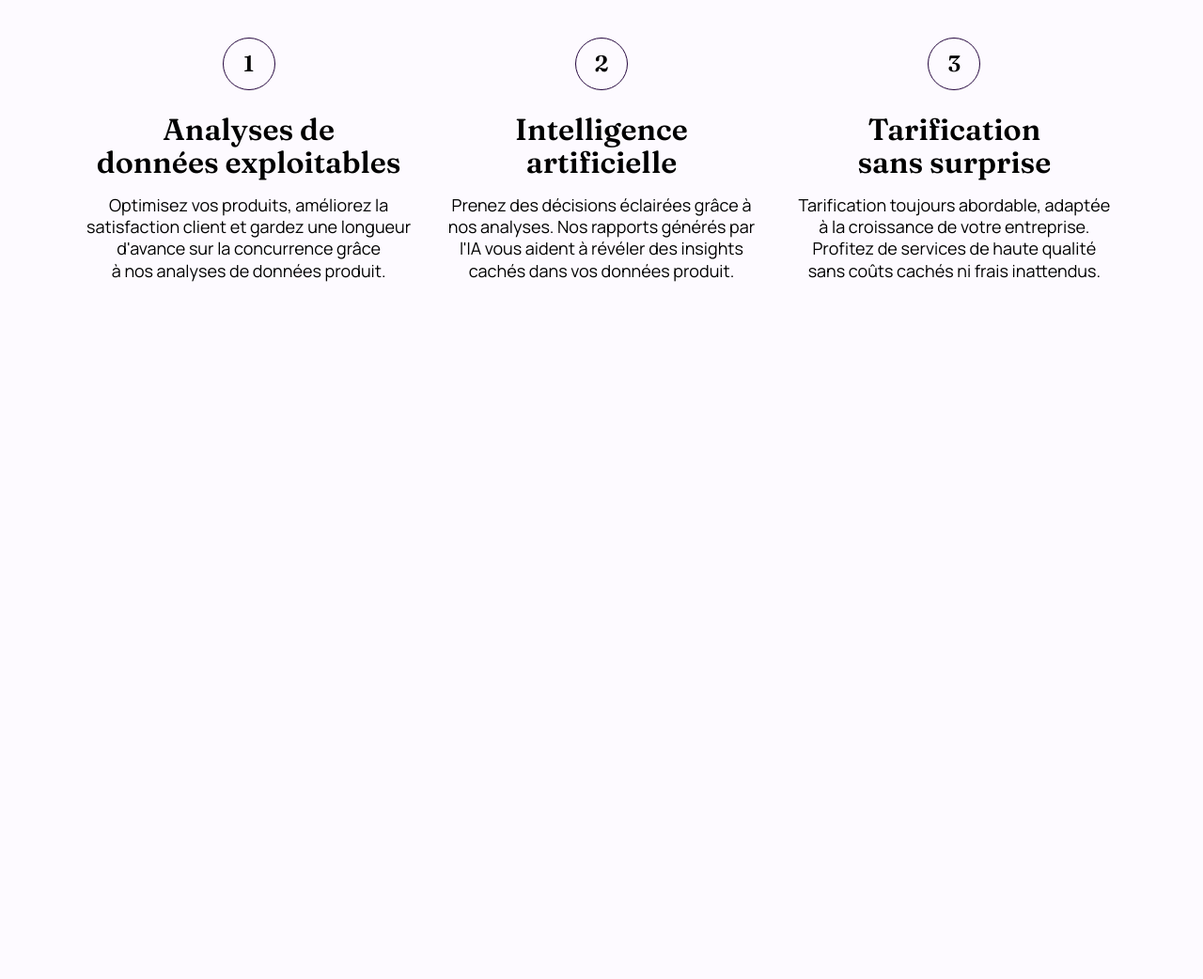
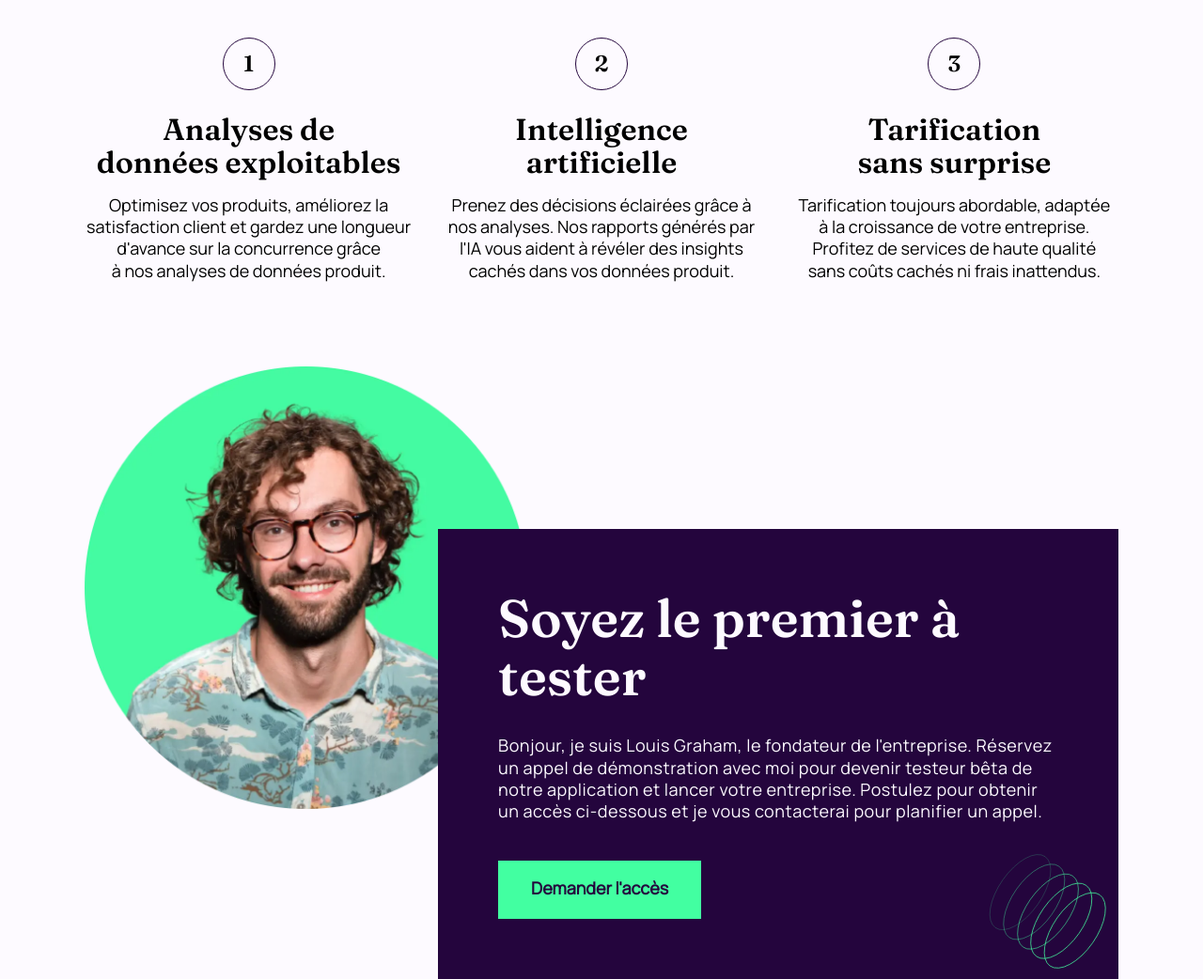
Before and after one commit to cedric-renais/workit, a website built with Vite: page index.html in a window 1280 px wide. Shown: the part 967-2009 px from the top of the page at 94% size. Before the commit the page ends 1267 px from the top, so only its background shows below. Built offline with nearby package versions, Linux system fonts and the light colour scheme.

Commit message:
🚧 CTA section HTML & SCSS 🎨

```diff
--- a/index.html
+++ b/index.html
@@ -28,6 +28,7 @@
     </header>
     <!-- Main -->
     <main class="main">
+      <!-- Hero section -->
       <section class="hero">
         <div class="hero__wrapper wrapper">
           <h1 class="hero__headline">
@@ -47,6 +48,7 @@
           />
         </div>
       </section>
+      <!-- Features section -->
       <section class="features">
         <div class="features__wrapper wrapper">
           <h2 class="features__headline sr-only">Services</h2>
@@ -81,6 +83,25 @@
           </div>
         </div>
       </section>
+      <!-- CTA section -->
+      <section class="cta">
+        <div class="cta__wrapper wrapper">
+          <img
+          class="cta__image"
+            src="./assets/images/image-founder.webp"
+            alt="Photo portrait du fondateur sur un fond vert"
+            width="477"
+            height="477"
+          />
+          <div class="cta__content">
+            <h2 class="cta__headline">Soyez le premier à tester</h2>
+            <p class="cta__description">
+              Bonjour, je suis Louis Graham, le fondateur de l'entreprise. Réservez un appel de démonstration avec moi pour devenir testeur bêta de notre application et lancer votre entreprise. Postulez pour obtenir un accès ci-dessous et je vous contacterai pour planifier un appel.
+            </p>
+            <a href="#" class="cta__button button">Demander l'accès</a>
+            <img class="cta__pattern" src="./assets/images/bg-pattern-3.svg" alt="" width="221" height="212">
+        </div>
+      </section>
     </main>
     <!-- Footer -->
     <footer class="footer"></footer>
--- /dev/null
+++ b/sass/components/_cta.scss
@@ -0,0 +1,102 @@
+@use '../util/' as u;
+
+.cta {
+  margin-block-start: clamp(
+    u.rem(64),
+    3.1594827586206895rem + 3.5862068965517238vw,
+    u.rem(90)
+  );
+
+  &__wrapper {
+    display: grid;
+    grid-template-rows: auto u.rem(50) auto;
+    grid-template-columns: 1fr;
+    justify-items: center;
+
+    @include u.breakpoint('medium') {
+      grid-template-rows: auto u.rem(130) auto;
+      grid-template-columns: auto u.rem(106) auto;
+      justify-items: start;
+    }
+
+    @include u.breakpoint('large') {
+      grid-template-rows: u.rem(173) auto u.rem(173);
+      grid-template-columns: auto u.rem(95) auto;
+    }
+  }
+
+  &__image {
+    grid-row: 1 / 3;
+    grid-column: 1 / 2;
+    inline-size: u.rem(281);
+
+    @include u.breakpoint('medium') {
+      grid-row: 1 / span 2;
+      grid-column: 1 / span 2;
+    }
+
+    @include u.breakpoint('large') {
+      grid-row: 1 / span 2;
+      inline-size: u.rem(477);
+    }
+  }
+
+  &__content {
+    position: relative;
+    grid-row: 2 / 4;
+    grid-column: 1 / 2;
+    background-color: var(--color-purple);
+    color: var(--color-white);
+    padding-inline: u.rem(32);
+    padding-block: u.rem(32);
+    text-align: center;
+
+    @include u.breakpoint('medium') {
+      grid-row: 2 / span 2;
+      grid-column: 2 / span 2;
+      text-align: left;
+    }
+
+    @include u.breakpoint('large') {
+      padding-inline: u.rem(64);
+      padding-block: u.rem(64);
+    }
+  }
+
+  &__headline {
+    margin-block-end: u.rem(24);
+
+    @include u.breakpoint('large') {
+      margin-block-end: u.rem(32);
+    }
+  }
+
+  &__description {
+    text-wrap: balance;
+    margin-block-end: u.rem(32);
+    letter-spacing: u.rem(0.5);
+
+    @include u.breakpoint('large') {
+      margin-block-end: u.rem(40);
+    }
+  }
+
+  &__button {
+    line-height: 1.5;
+  }
+
+  &__pattern {
+    position: absolute;
+    inset-block-end: 0;
+    inset-inline-end: 0;
+    inline-size: u.rem(150);
+
+    @include u.breakpoint-down('medium') {
+      inline-size: u.rem(125);
+    }
+
+    @include u.breakpoint-down('small') {
+      display: none;
+    }
+  }
+}
--- a/sass/components/_features.scss
+++ b/sass/components/_features.scss
@@ -31,6 +31,7 @@
       grid-template-columns: u.rem(48) auto;
       grid-template-rows: auto auto;
       text-align: left;
+      text-wrap: wrap;
       justify-items: start;
     }
   }
--- a/sass/components/_hero.scss
+++ b/sass/components/_hero.scss
@@ -50,6 +50,7 @@
   }
 
   &__button {
+    line-height: 1.7;
     margin-block-end: u.rem(50);
   }
 
--- a/sass/components/_index.scss
+++ b/sass/components/_index.scss
@@ -1,3 +1,4 @@
 @forward 'header';
 @forward 'hero';
 @forward 'features';
+@forward 'cta';
--- a/sass/global/_button.scss
+++ b/sass/global/_button.scss
@@ -5,7 +5,6 @@
   background-color: var(--color-green);
   color: var(--color-purple);
   font-weight: 700;
-  line-height: 1.7;
   border: u.rem(3) solid transparent;
   padding-block: u.rem(13) u.rem(16);
   padding-inline: u.rem(32);
@@ -13,7 +12,7 @@
   transition-property: background-color, color, border-color;
 
   &:hover {
-    background-color: var(--color-purple);
+    background-color: transparent;
     color: var(--color-green);
     border-color: var(--color-green);
   }
```
